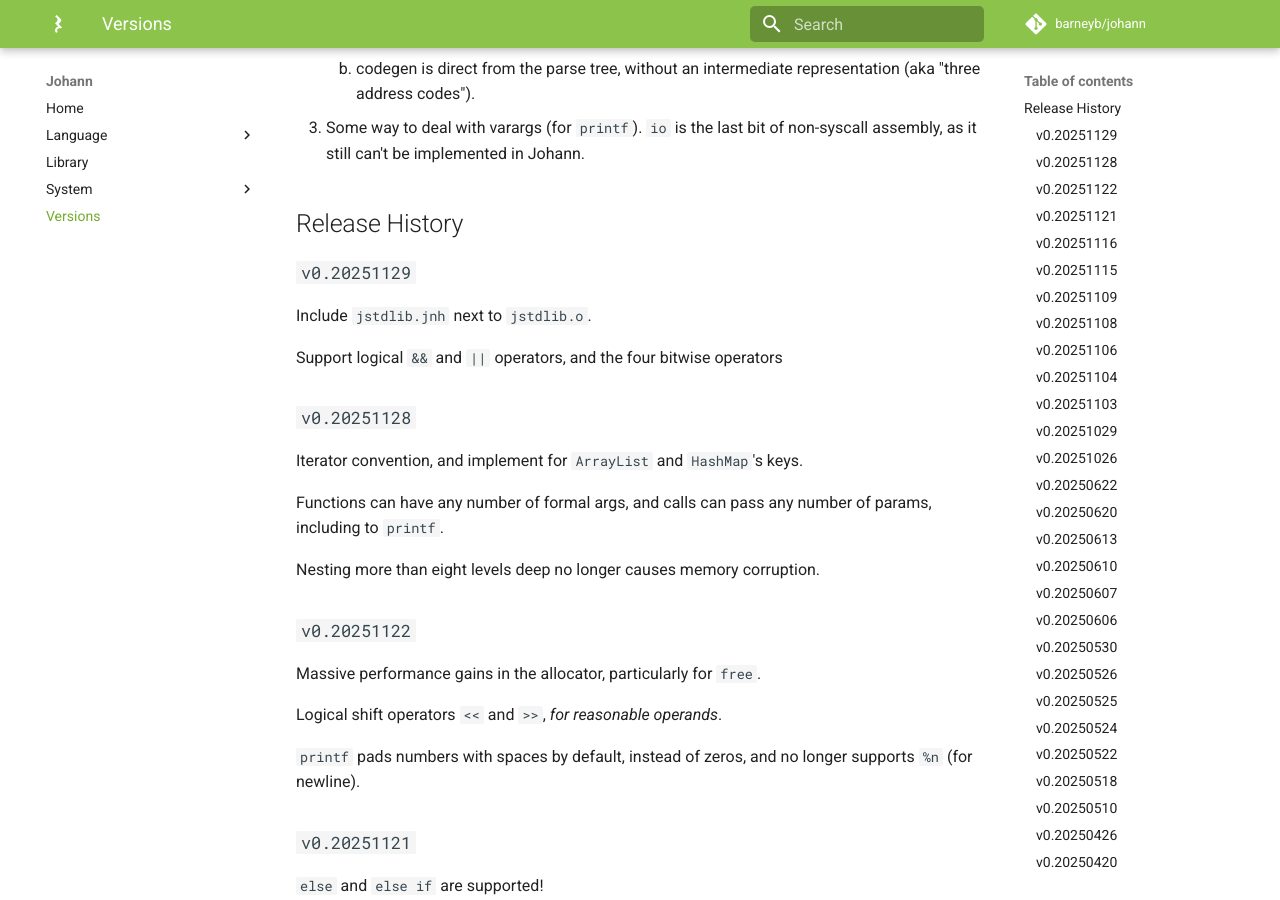
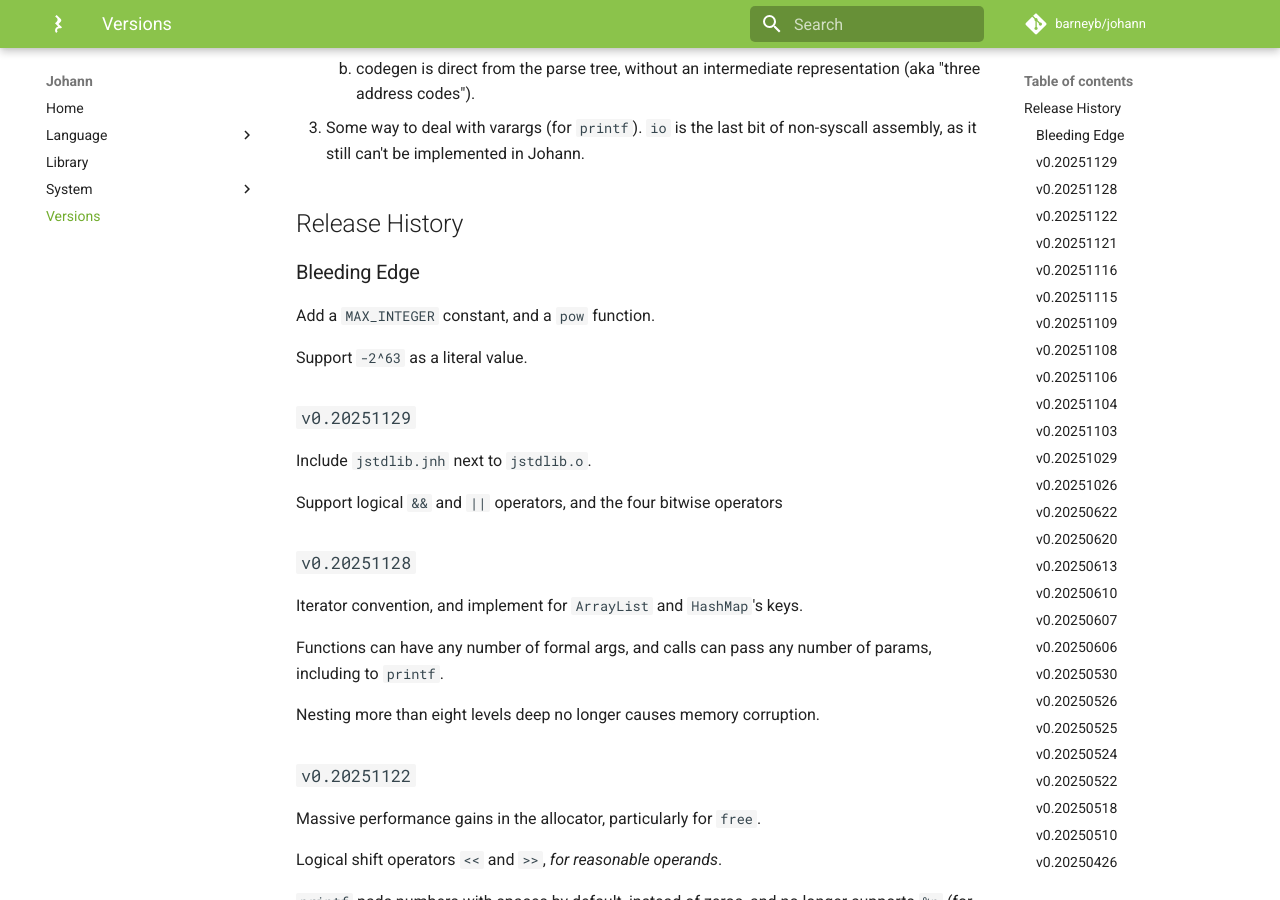
Before and after one commit to barneyb/johann, an MkDocs documentation site: the page built from documentation/docs/versions/index.md, in a window 1280 px wide and 900 px high, scrolled down 543 px. Built offline with MkDocs 1.6.1 and Material for MkDocs 9.7.7, drawn with Linux system fonts in a browser that asks for light colours; comment, search, counter and statistics services are not loaded.

Commit message:
add special support for -2^63 as a literal

```diff
--- a/documentation/docs/versions/index.md
+++ b/documentation/docs/versions/index.md
@@ -19,7 +19,11 @@ A few things remain before 1.0:
 
 ## Release History
 
-[//]: # (### Bleeding Edge)
+### Bleeding Edge
+
+Add a `MAX_INTEGER` constant, and a `pow` function.
+
+Support `-2^63` as a literal value.
 
 ### `v0.20251129`
 
```
Also changed, not shown: 3 other files.
